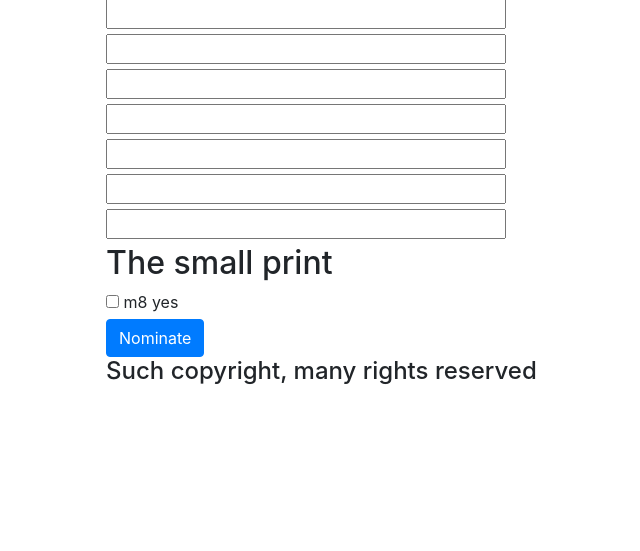
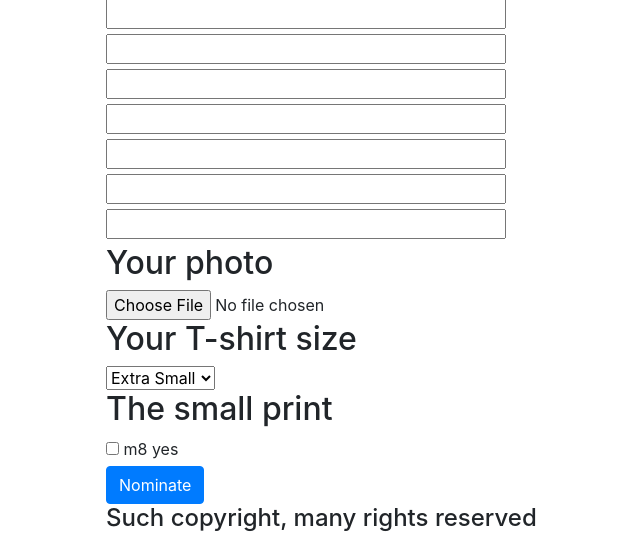
Before and after one commit to EmilyShepherd/Super-Democracy, a PHP site: page /nominate.php in a window 1280 px wide. Shown: the part 610-1161 px from the top of the page, without its empty margins (134-774 px from the left). Before the commit the page ends 994 px from the top, so only its background shows below. Run offline with PHP 8.4, Linux system fonts and the light colour scheme; data comes from the database, SQL or seed files in the repository; data that the repository does not hold is empty; some libraries are stand-ins or nearby versions.

Commit message:
Add photo and t-shirt size to nominate.php

```diff
--- a/nominate.php
+++ b/nominate.php
@@ -80,6 +80,16 @@
           <div class="points"><input class="points_field" name="points[]" type="text" value="" /></div>
           <div class="points"><input class="points_field" name="points[]" type="text" value="" /></div>
         </div>
+        <h2>Your photo</h2>
+        <input type="file" name="photo" />
+        <h2>Your T-shirt size</h2>
+        <select name="size">
+          <option value="XS">Extra Small</option>
+          <option value="S">Small</option>
+          <option value="M">Medium</option>
+          <option value="L">Large</option>
+          <option value="XL">Extra Large</option>
+        </select>
         <h2>The small print</h2>
         <input type="checkbox" name="legal"> m8 yes
         <div class="button_list">
```
